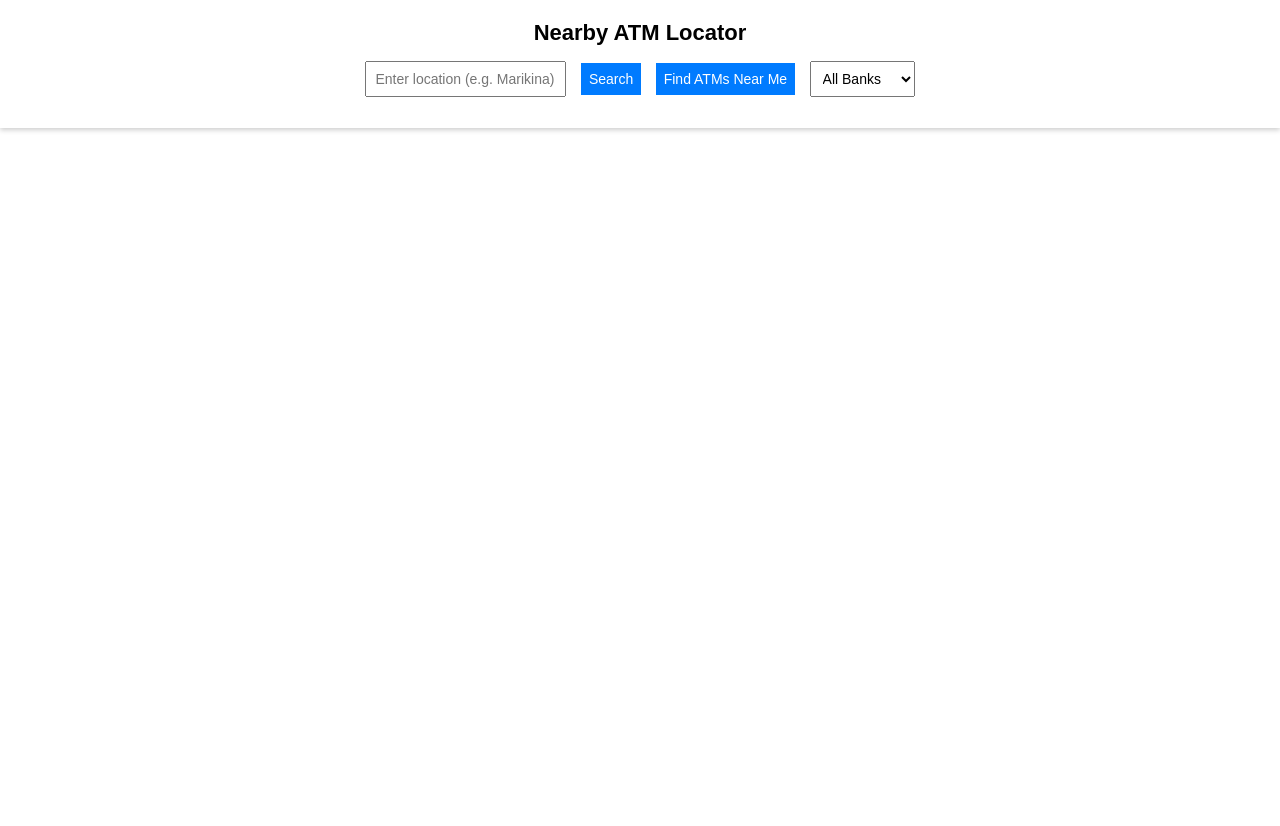
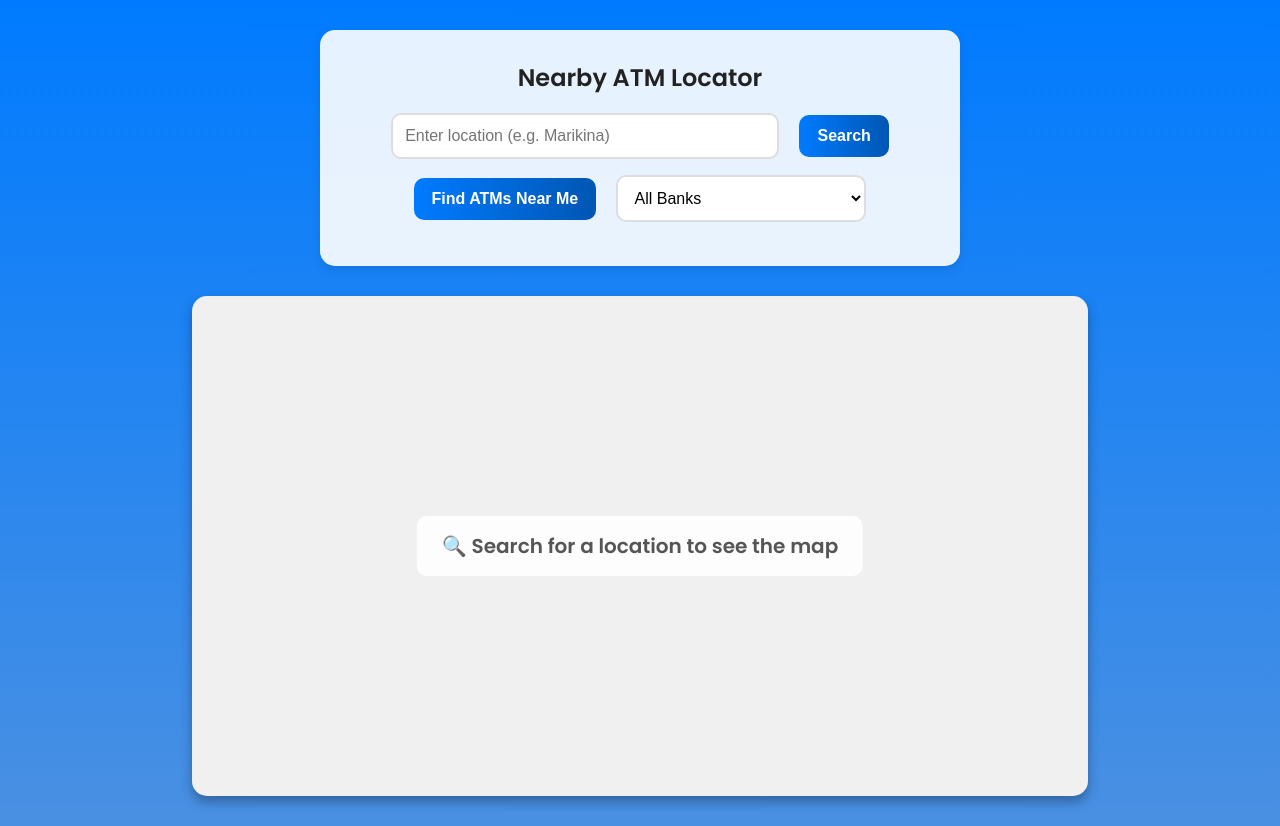
Before and after one commit to Mrkxzu/ProjectAPI, a plain HTML site: page index.html in a window 1280 px wide. Before the commit the page ends 800 px from the top, so only its background shows below. Drawn offline with nearby package versions, Linux system fonts and the light colour scheme.

Commit message:
1.2
- updated ui
- background image (included)

```diff
--- a/index.html
+++ b/index.html
@@ -24,7 +24,9 @@
         <p id="message"></p>
     </div>
 
-    <div id="map"></div>
+    <div id="map">
+        <div class="map-placeholder">🔍 Search for a location to see the map</div>
+    </div>
 
     <script src="https://unpkg.com/leaflet/dist/leaflet.js"></script>
     <script src="script.js"></script>
--- a/style.css
+++ b/style.css
@@ -1,39 +1,127 @@
+/* 🌍 Global Styles */
+@import url('https://fonts.googleapis.com/css2?family=Poppins:wght@400;600&display=swap');
+
 body {
-    font-family: Arial, sans-serif;
+    font-family: 'Poppins', sans-serif;
     margin: 0;
     padding: 0;
     text-align: center;
+    background: linear-gradient(to bottom, #007bff, #4a90e2); /* Gradient background */
+    color: #333;
 }
 
+/* 📌 Centered Content Container */
 .container {
-    padding: 10px;
-    background: #ffffff;
-    box-shadow: 0 2px 5px rgba(0, 0, 0, 0.2);
+    padding: 20px;
+    background: rgba(255, 255, 255, 0.9); /* Slight transparency */
+    box-shadow: 0 4px 10px rgba(0, 0, 0, 0.1);
+    border-radius: 15px;
+    max-width: 600px;
+    margin: 30px auto;
 }
 
+/* 🏷️ Header Styling */
 h1 {
     margin: 10px 0;
-    font-size: 22px;
+    font-size: 24px;
+    font-weight: 600;
+    color: #222;
 }
 
+/* 🔍 Input, Button, and Dropdown Styling */
 input, button, select {
-    margin: 5px;
-    padding: 8px;
-    font-size: 14px;
+    margin: 8px;
+    padding: 12px;
+    font-size: 16px;
+    border: 2px solid #ddd;
+    border-radius: 10px;
+    outline: none;
+    transition: 0.3s ease-in-out;
 }
 
+/* 🔎 Search Input */
+input {
+    width: 60%;
+}
+
+input:focus {
+    border-color: #007bff;
+}
+
+/* 🔘 Button Styling */
 button {
-    background: #007bff;
+    background: linear-gradient(to right, #007bff, #0056b3);
     color: white;
     border: none;
     cursor: pointer;
+    padding: 12px 18px;
+    font-size: 16px;
+    font-weight: 600;
+    position: relative;
+    overflow: hidden;
+    transition: transform 0.2s ease-in-out;
+}
+
+/* 🚀 Left-to-Right Hover Animation */
+button::before {
+    content: "";
+    position: absolute;
+    top: 0;
+    left: -100%;
+    width: 100%;
+    height: 100%;
+    background: rgba(255, 255, 255, 0.2);
+    transition: left 0.4s ease-in-out;
+}
+
+button:hover::before {
+    left: 100%;
 }
 
 button:hover {
-    background: #0056b3;
+    transform: scale(1.05);
 }
 
+/* 📍 Dropdown Menu */
+select {
+    width: 250px;
+    background: white;
+    cursor: pointer;
+}
+
+select:hover, select:focus {
+    border-color: #007bff;
+}
+
+/* 🗺️ Map Container */
 #map {
-    width: 100%;
+    width: 70%;
     height: 500px;
+    margin: 30px auto;
+    border-radius: 15px;
+    box-shadow: 0 6px 12px rgba(0, 0, 0, 0.3);
+    overflow: hidden;
+    position: relative; /* Needed for absolute positioning */
+    background: #f0f0f0; /* Light gray background before the map loads */
 }
+
+/* 📍 Map Placeholder */
+.map-placeholder {
+    position: absolute;
+    top: 50%;
+    left: 50%;
+    transform: translate(-50%, -50%);
+    font-size: 20px;
+    font-weight: 600;
+    color: #555;
+    background: rgba(255, 255, 255, 0.9);
+    padding: 15px 25px;
+    border-radius: 10px;
+    text-align: center;
+    pointer-events: none; /* Ensures map remains clickable */
+}
+
+/* 🎯 Hide Placeholder When Map is Active */
+.map-active .map-placeholder {
+    display: none;
+}
```
Also changed, not shown: script.js (line endings or trailing spaces), 1 other file.
